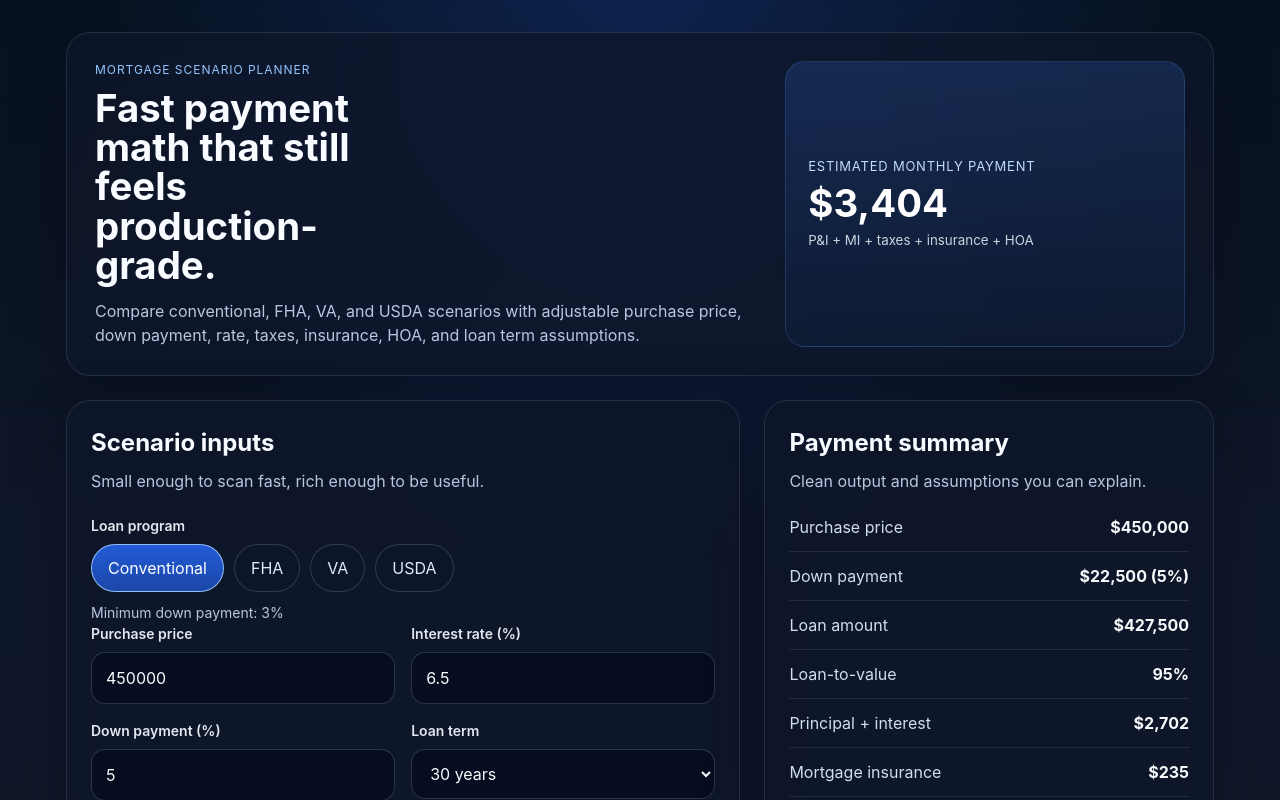
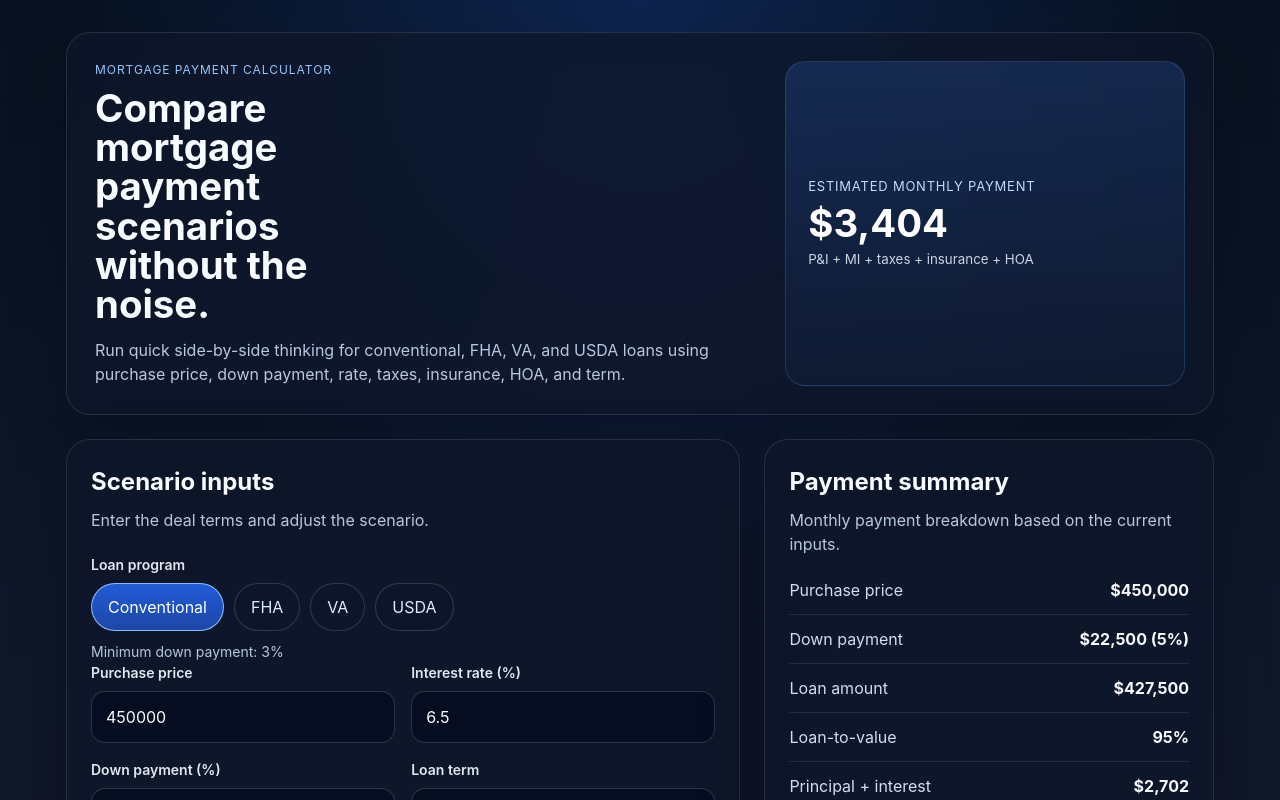
Before and after one commit to Rsteen76/mtgcalc, a Vue app: page / in a window 1280 px wide. Shown: the top 800 px of the page. Built offline with nearby package versions, Linux system fonts and the light colour scheme.

Commit message:
Tighten mtgcalc hero copy

```diff
--- a/src/components/MortgageCalculator.vue
+++ b/src/components/MortgageCalculator.vue
@@ -2,11 +2,11 @@
   <main class="shell">
     <section class="hero card">
       <div>
-        <p class="eyebrow">Mortgage scenario planner</p>
-        <h1>Fast payment math that still feels production-grade.</h1>
+        <p class="eyebrow">Mortgage payment calculator</p>
+        <h1>Compare mortgage payment scenarios without the noise.</h1>
         <p class="lede">
-          Compare conventional, FHA, VA, and USDA scenarios with adjustable purchase price, down payment,
-          rate, taxes, insurance, HOA, and loan term assumptions.
+          Run quick side-by-side thinking for conventional, FHA, VA, and USDA loans using purchase price,
+          down payment, rate, taxes, insurance, HOA, and term.
         </p>
       </div>
       <div class="hero-stat">
@@ -20,7 +20,7 @@
       <section class="card controls">
         <div class="section-heading">
           <h2>Scenario inputs</h2>
-          <p>Small enough to scan fast, rich enough to be useful.</p>
+          <p>Enter the deal terms and adjust the scenario.</p>
         </div>
 
         <div class="control-group">
@@ -94,7 +94,7 @@
       <aside class="card summary">
         <div class="section-heading">
           <h2>Payment summary</h2>
-          <p>Clean output and assumptions you can explain.</p>
+          <p>Monthly payment breakdown based on the current inputs.</p>
         </div>
 
         <div class="summary-list">
```
